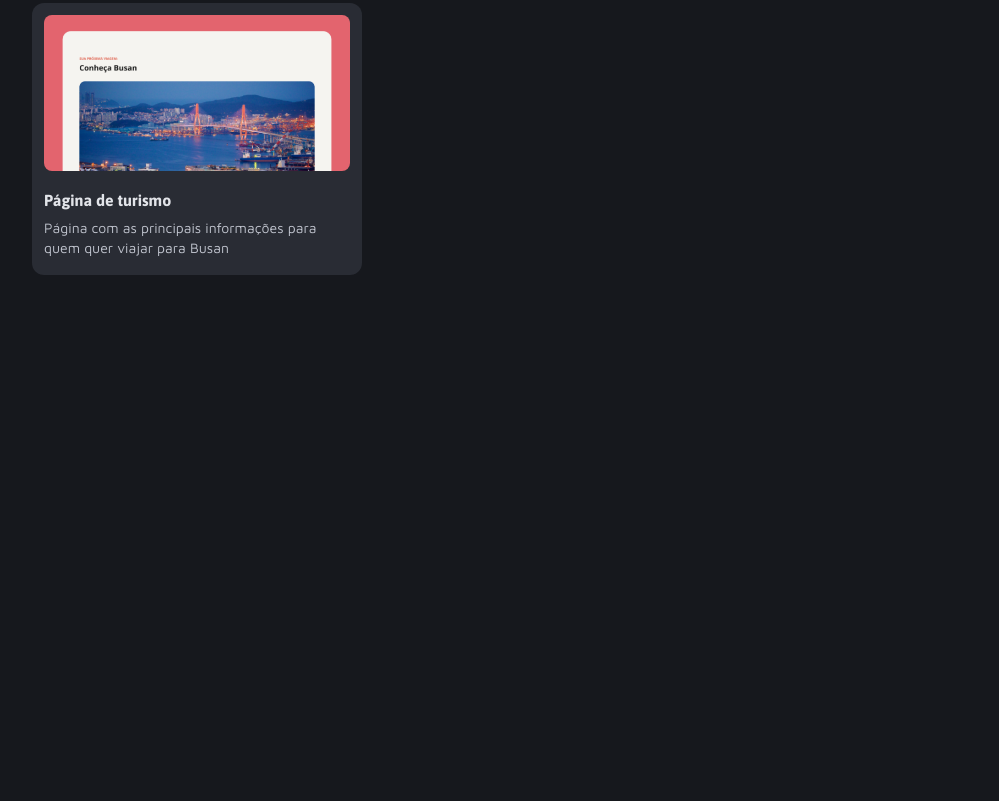
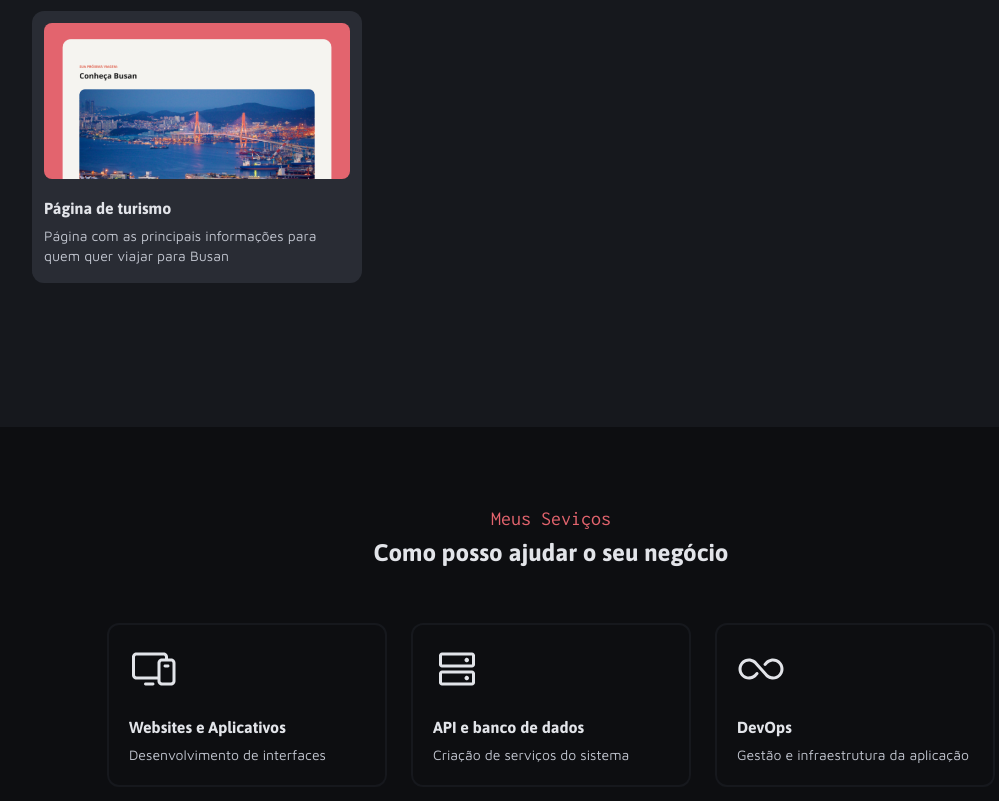
Before and after one commit to ViniciusLegacy/portifolio-dev, a plain HTML site: page index.html in a window 1280 px wide. Shown: the part 1251-2052 px from the top of the page, without its empty margins (89-1088 px from the left). Before the commit the page ends 1663 px from the top, so only its background shows below. Drawn offline with Linux system fonts and the light colour scheme.

Commit message:
finish services section

```diff
--- a/index.html
+++ b/index.html
@@ -72,26 +72,26 @@
             </div>
         </section>
 
-        <section>
-            <header>
-                <span></span>
-                <h3></h3>
+        <section id="services">
+            <header class="grid headers">
+                <span>Meus Seviços</span>
+                <h3>Como posso ajudar o seu negócio</h3>
             </header>
-            <div>
+            <div class="grid grid-flow-col">
                 <div>
-                    <img src="" alt="">
-                    <h3></h3>
-                    <p></p>
+                    <img src="/assets/icons/Devices.svg" alt="ícone de dispositivos eletrônicos">
+                    <h3>Websites e Aplicativos</h3>
+                    <p>Desenvolvimento de interfaces</p>
                 </div>
                 <div>
-                    <img src="" alt="">
-                    <h3></h3>
-                    <p></p>
+                    <img src="/assets/icons/HardDrives.svg" alt="ícone de um banco de dados">
+                    <h3>API e banco de dados</h3>
+                    <p>Criação de serviços do sistema</p>
                 </div>
                 <div>
-                    <img src="" alt="">
-                    <h3></h3>
-                    <p></p>
+                    <img src="/assets/icons/Infinity.svg" alt="ícone do símbolo do infinito">
+                    <h3>DevOps</h3>
+                    <p>Gestão e infraestrutura da aplicação</p>
                 </div>
             </div>
         </section>
--- a/styles/global.css
+++ b/styles/global.css
@@ -43,6 +43,7 @@ body {
     span {
         color: var(--red);
         font: var(--subtitle);
+        margin-bottom: 8px;
     }
 
     h3 {
--- a/styles/main.css
+++ b/styles/main.css
@@ -1,3 +1,7 @@
+#projects {
+    padding-bottom: 144px;
+}
+
 #projects > div {
     justify-content: center;
     gap: 24px;
@@ -32,3 +36,37 @@
         padding-bottom: 5px;
     }
 }
+
+#services {
+    background-color: var(--gray-600);
+    padding-bottom: 120px;
+}
+
+#services > div {
+    justify-content: center;
+    gap: 24px;
+    margin-top: 56px;
+
+    div {
+        width: 280px;
+        border: 2px solid var(--gray-500);
+        border-radius: 12px;
+        padding: 20px;
+
+        img {
+            width: 48px;
+            aspect-ratio: 1/1;
+            object-fit: cover;
+        }
+
+        h3 {
+            font: var(--title-sm);
+            margin-top: 20px;
+        }
+
+        p {
+            color: var(--gray-200);
+            margin-top: 8px;
+        }
+    }
+}
```
